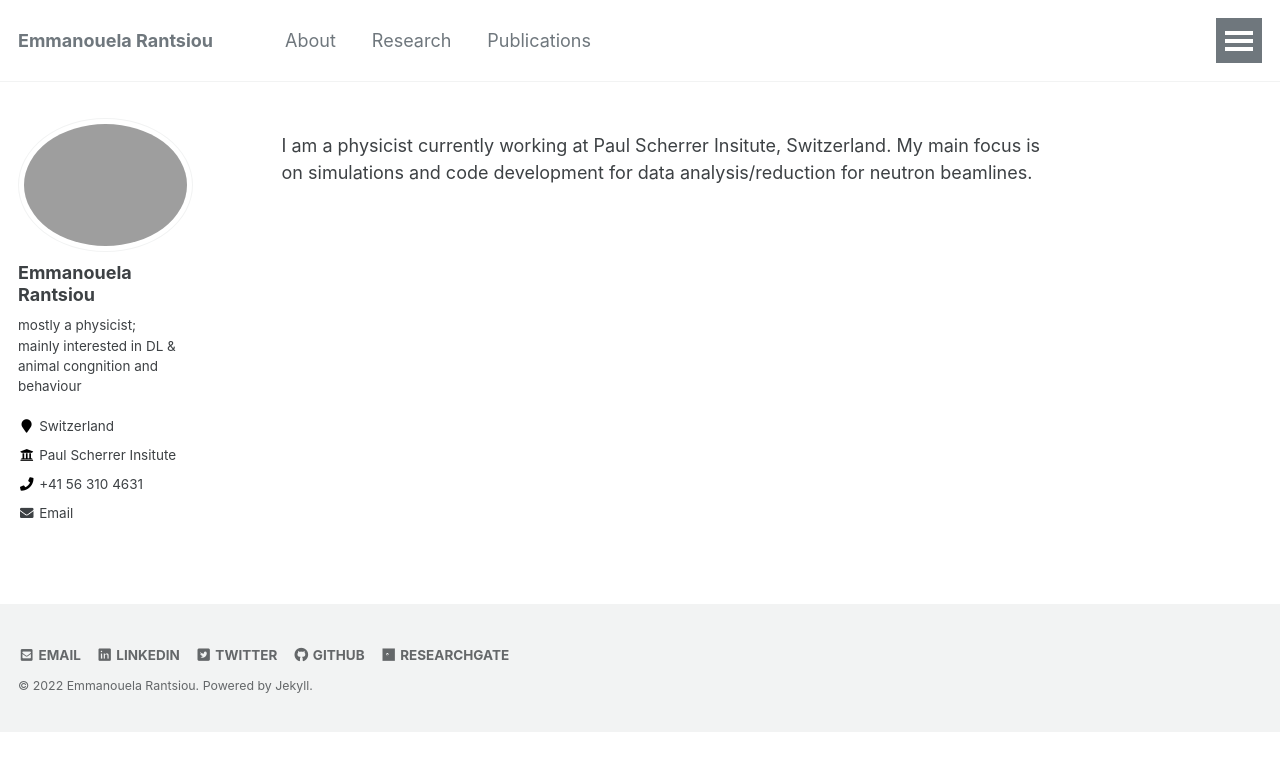
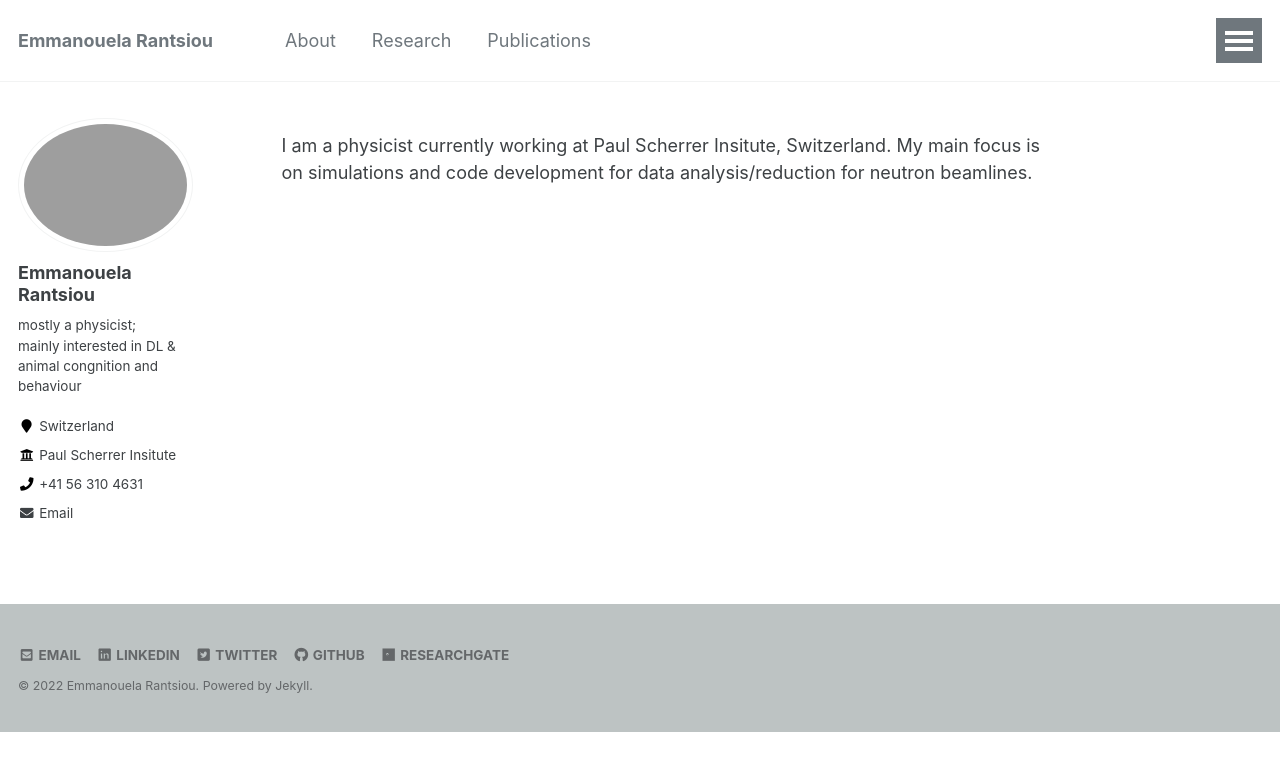
Before and after one commit to emmarant/emmarant.github.io, a Jekyll site: the page built from _pages/intro.md, in a window 1280 px wide. Shown: the top 771 px of the page. Built offline with Jekyll 4.4.1, drawn with Linux system fonts in a browser that asks for light colours.

Commit message:
Update _footer.scss

```diff
--- a/_sass/_footer.scss
+++ b/_sass/_footer.scss
@@ -13,8 +13,8 @@
           animation: intro 0.3s both;
   -webkit-animation-delay: 0.45s;
           animation-delay: 0.45s;
-  /*background-color: $footer-background-color;*/
-  background-color: mix(#fff, #7A8786, 90%);
+  background-color: $manou-color-a-light;
+
 
   footer {
     @include clearfix;
```
